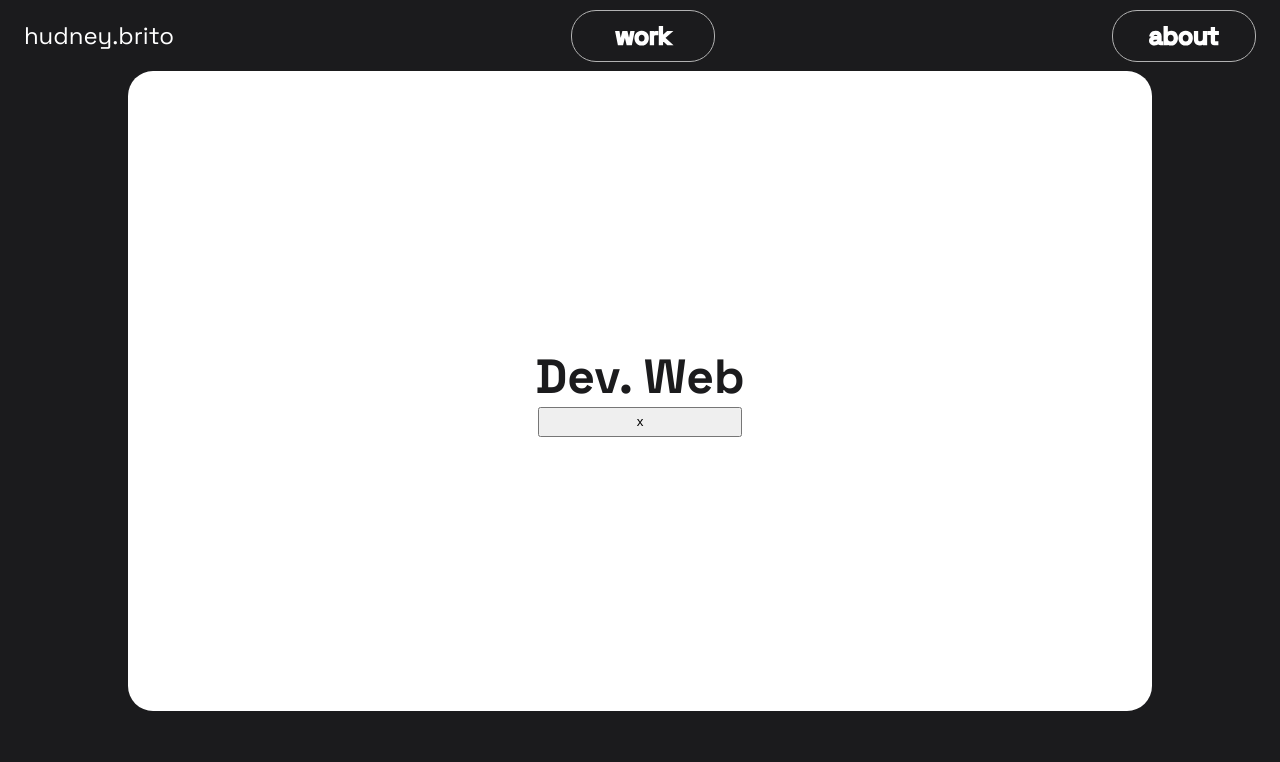
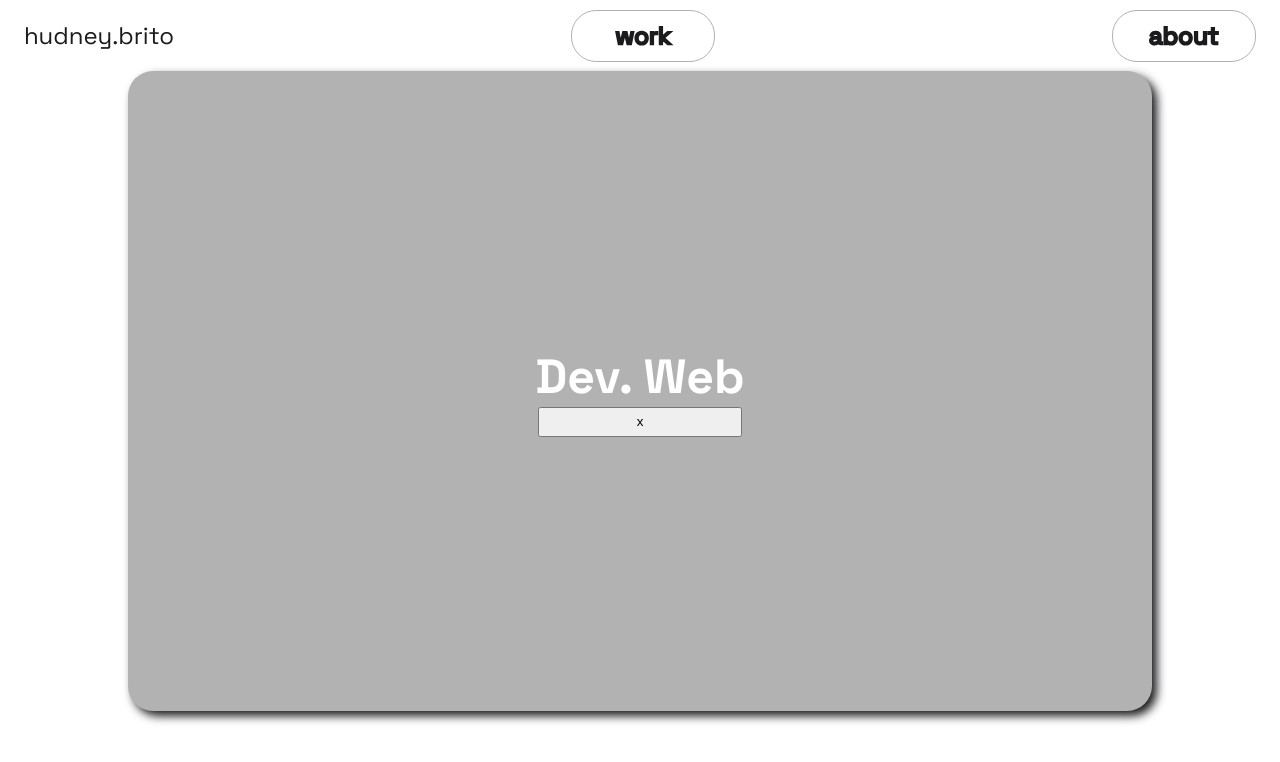
Before and after one commit to hudney-fsbrito/hudney-brito-portfolio, a Next.js app: page / in a window 1280 px wide. Shown: the top 762 px of the page. Built offline with nearby package versions, Linux system fonts and the light colour scheme.

Commit message:
style: adiciona container na página inicial

```diff
--- a/src/app/globals.scss
+++ b/src/app/globals.scss
@@ -15,7 +15,7 @@
 html,
 body {
   max-width: 100vw;
-  overflow-x: hidden;
+  // overflow-x: hidden;
 }
 
 body {
--- a/src/app/layout.tsx
+++ b/src/app/layout.tsx
@@ -1,8 +1,9 @@
-import "./globals.scss";
+import Link from "next/link";
 import type { Metadata } from "next";
 
+import "./globals.scss";
 import { spaceGrotesk } from "@/fonts";
-import Link from "next/link";
+
 
 export const metadata: Metadata = {
   title: "Hudney Brito",
--- a/src/app/page.module.scss
+++ b/src/app/page.module.scss
@@ -1,12 +1,13 @@
 @import "variables.scss";
 
 .main{
-    background-color: #ffffff;
+    background-color: $alternativeColor;
+    color: $textColorDark;
+    box-shadow: 5px 5px 10px $foreground;
     width: 80vw;
     height: 80vh;
     margin: auto;
     border-radius: 25px;
-    color: $textColorDark;
     font-size: 1.5rem;
 
     display: flex;
--- a/src/app/page.tsx
+++ b/src/app/page.tsx
@@ -6,10 +6,9 @@ export default function Home() {
       <main className={styles.main}>
         <h1>Dev. Web</h1>
         <button>x</button>
-
       </main>
-      <footer className={styles.footer}>
-      </footer>
+      {/* <footer className={styles.footer}>
+      </footer> */}
     </div>
   );
 }
--- a/src/app/variables.scss
+++ b/src/app/variables.scss
@@ -1,5 +1,11 @@
-$background: var(--background);
-$foreground: var(--foreground);
+$background: #ffffffff;
+$foreground: #1b1b1dff;
 $alternativeColor: #b2b2b2ff;
-$textColorLight: #ffffffff;
-$textColorDark: #1b1b1dff;
+$textColorLight: #1b1b1dff;
+$textColorDark: #ffffffff;
+
+
+$white: #ffffffff;
+$eerie-black: #1b1b1dff;
+$tomato: #ff6347ff;
+$silver: #b2b2b2ff;
```
